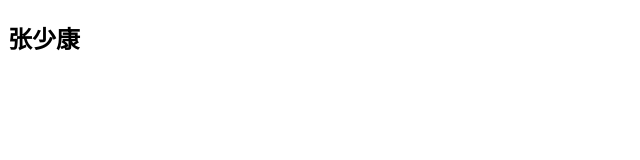
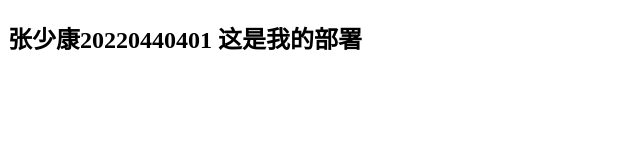
Before and after one commit to zsk0812/npm, a website: page index.html in a window 1280 px wide. Shown: the whole page, without its empty margins (0-640 px from the left). Drawn offline with Linux system fonts and the light colour scheme.

Commit message:
Update index.html

```diff
--- a/index.html
+++ b/index.html
@@ -6,6 +6,7 @@
     <title>Document</title>
 </head>
 <body>
-    <H2>张少康</H2>
+    <H2>张少康20220440401
+    这是我的部署</H2>
 </body>
 </html>
```
